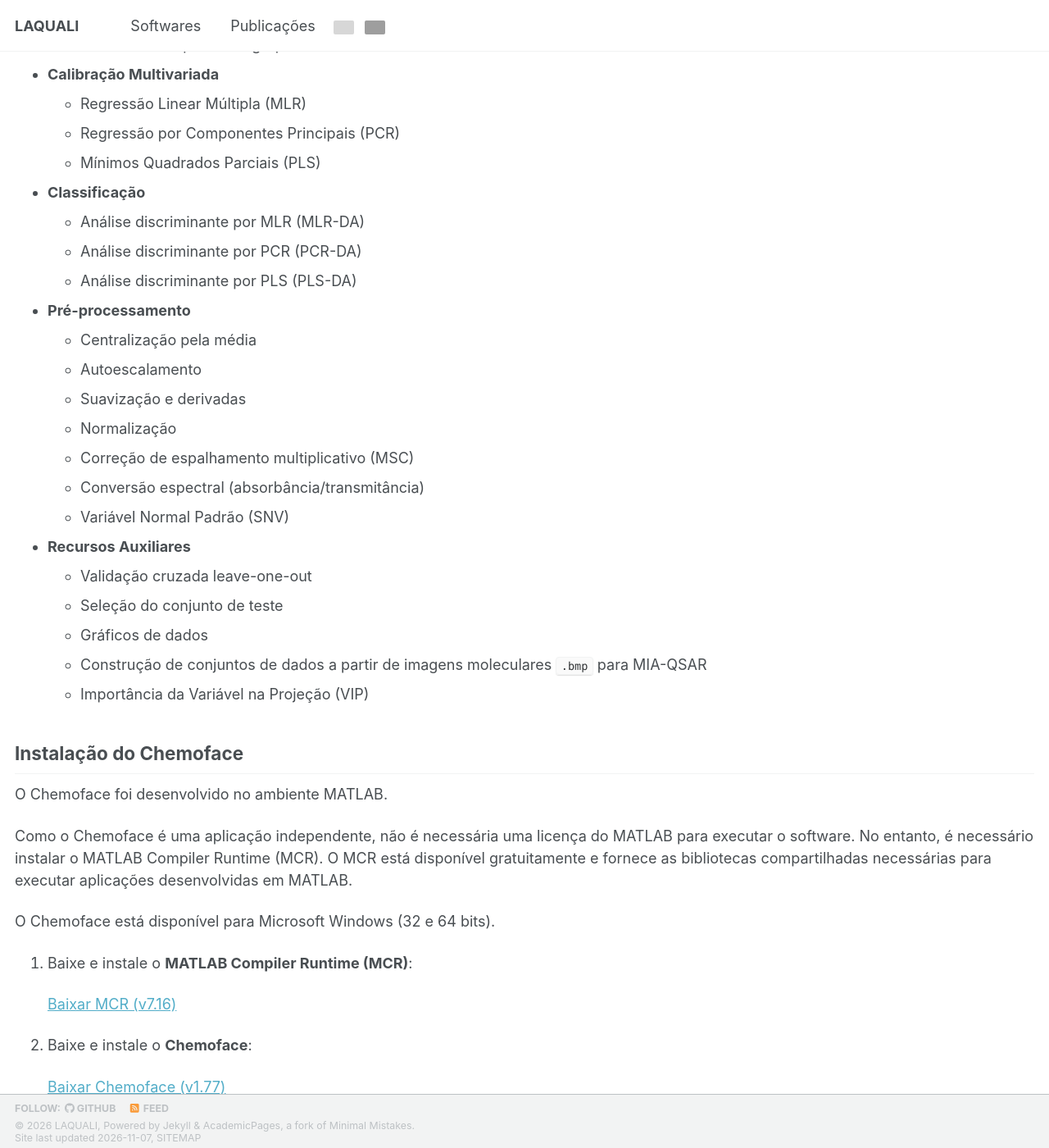
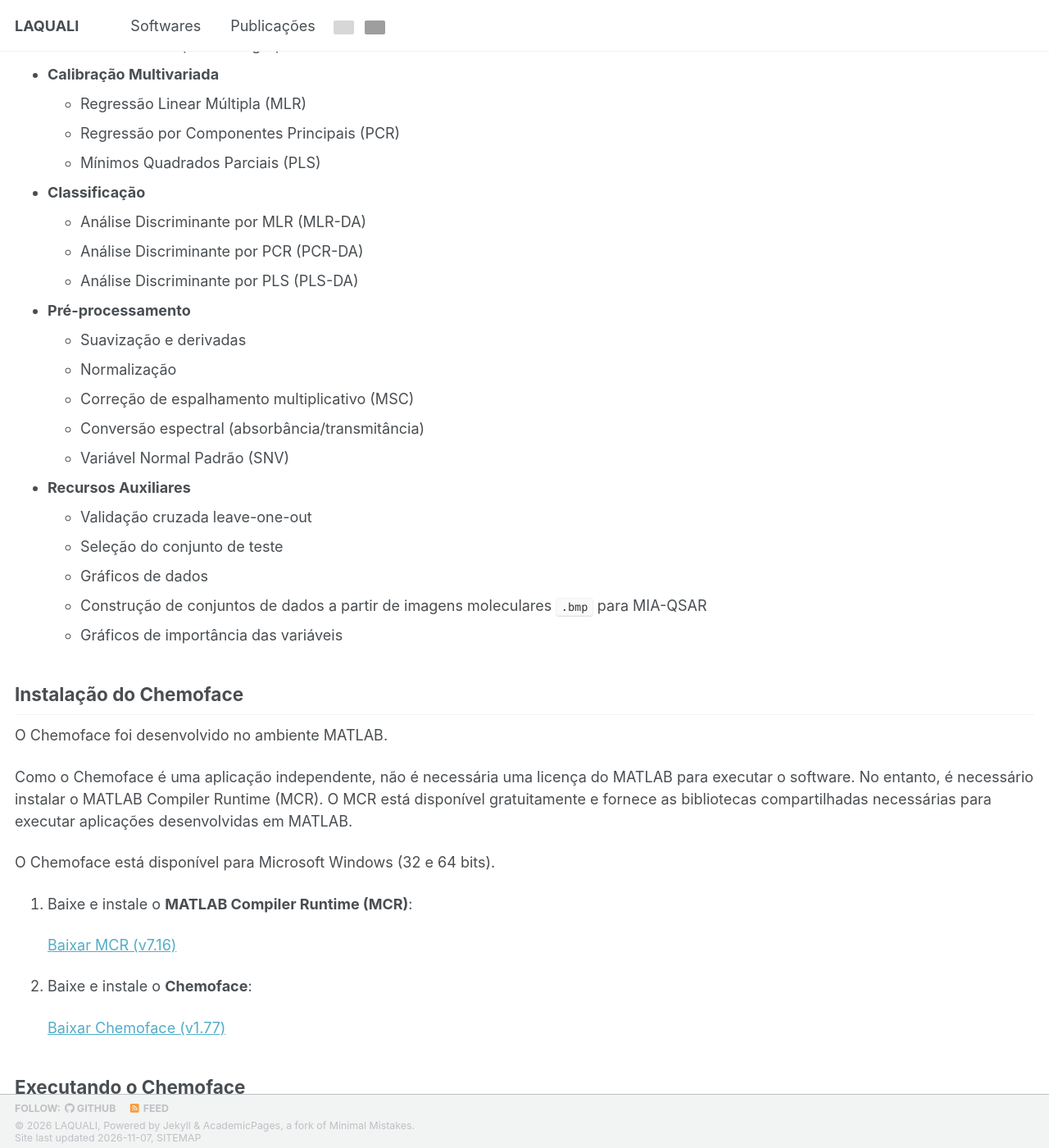
Before and after one commit to LAQUALI-UFLA/laquali-ufla.github.io, a Jekyll site: the page built from _pages/pt/softwares/chemoface.md, in a window 1280 px wide and 1400 px high, scrolled down 624 px. Shown: the whole window at 82% size. Built offline with Jekyll 4.4.1, drawn with Linux system fonts in a browser that asks for light colours; a style sheet for code colours, icons or effects is not loaded; grey boxes are pictures that could not be loaded.

Commit message:
Fix formatting and update classification section

```diff
--- a/_pages/pt/softwares/chemoface.md
+++ b/_pages/pt/softwares/chemoface.md
@@ -28,13 +28,11 @@ author_profile: false
   - Mínimos Quadrados Parciais (PLS)
 
 - **Classificação**
-  - Análise discriminante por MLR (MLR-DA)
-  - Análise discriminante por PCR (PCR-DA)
-  - Análise discriminante por PLS (PLS-DA)
+  - Análise Discriminante por MLR (MLR-DA)
+  - Análise Discriminante por PCR (PCR-DA)
+  - Análise Discriminante por PLS (PLS-DA)
 
 - **Pré-processamento**
-  - Centralização pela média
-  - Autoescalamento
   - Suavização e derivadas
   - Normalização
   - Correção de espalhamento multiplicativo (MSC)
@@ -46,7 +44,7 @@ author_profile: false
   - Seleção do conjunto de teste
   - Gráficos de dados
   - Construção de conjuntos de dados a partir de imagens moleculares `.bmp` para MIA-QSAR
-  - Importância da Variável na Projeção (VIP)
+  - Gráficos de importância das variáveis
 
 ## Instalação do Chemoface
 O Chemoface foi desenvolvido no ambiente MATLAB.
```
